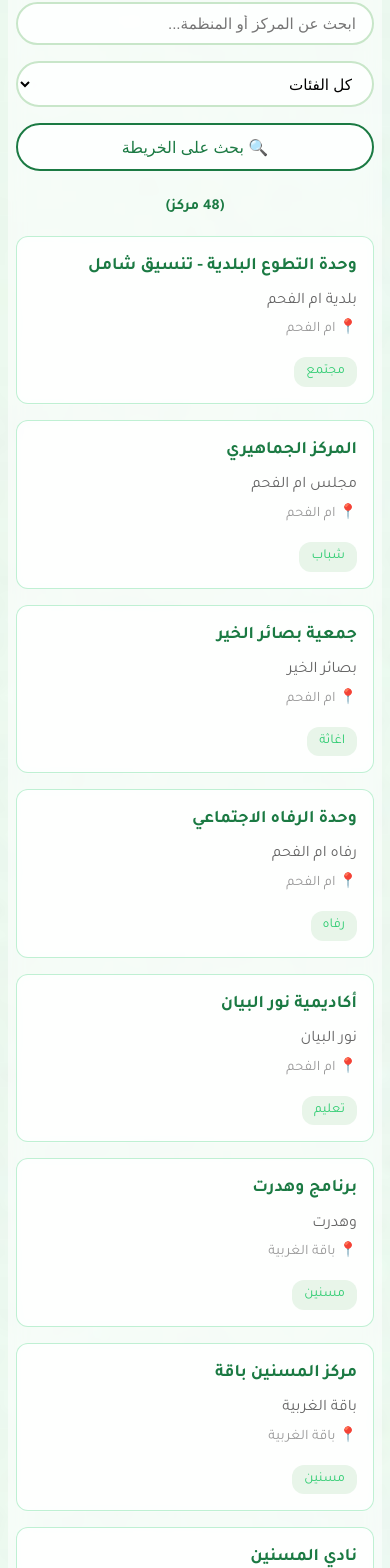
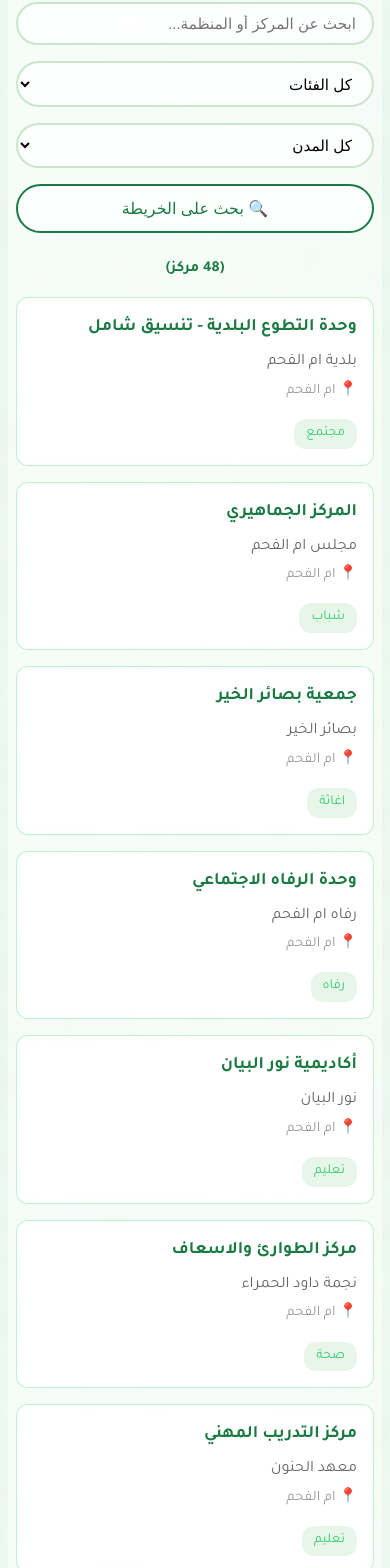
Before and after one commit to AbdullahZaid-ggg/MasarEndProgram2526, a React (Vite) app: page /search in a window 390 px wide. Shown: the part 120-1688 px from the top of the page. Built offline with nearby package versions, Linux system fonts and the light colour scheme.

Commit message:
Add city filter and center details modal with admin, phone, email, map

```diff
--- a/src/components/LocationMap.jsx
+++ b/src/components/LocationMap.jsx
@@ -66,10 +66,21 @@ function MapController({ center }) {
   return null
 }
 
-function LocationMap({ onLocationSelect }) {
+function LocationMap({ onLocationSelect, opportunities = [] }) {
   const [selectedRegion, setSelectedRegion] = useState('')
   const [center, setCenter] = useState(null)
   const [selectedLocation, setSelectedLocation] = useState(null)
+
+  const allLocations = opportunities.length > 0
+    ? opportunities.map((opp, idx) => ({
+        id: opp.id || idx,
+        name: opp.title,
+        lat: parseFloat(opp.mapLink?.split('=')[1]?.split(',')[0]) || 32.4500,
+        lng: parseFloat(opp.mapLink?.split('=')[1]?.split(',')[1]) || 34.9500,
+        type: opp.location,
+        data: opp
+      }))
+    : locations
 
   const regionCoords = {
     'ام الفحم': { lat: 32.5083, lng: 35.1547 },
@@ -86,8 +97,8 @@ function LocationMap({ onLocationSelect }) {
   }
 
   const filteredLocations = selectedRegion
-    ? locations.filter(l => l.type === selectedRegion)
-    : locations
+    ? allLocations.filter(l => l.type === selectedRegion)
+    : allLocations
 
   const handleRegionChange = (region) => {
     setSelectedRegion(region)
@@ -100,7 +111,7 @@ function LocationMap({ onLocationSelect }) {
 
   const handleMarkerClick = (loc) => {
     setSelectedLocation(loc)
-    onLocationSelect(loc.type)
+    onLocationSelect(loc.type, loc.data)
   }
 
   return (
--- a/src/pages/Search.jsx
+++ b/src/pages/Search.jsx
@@ -3,73 +3,83 @@ import LocationMap from '../components/LocationMap'
 import './Search.css'
 
 const opportunities = [
-  { id: 1, title: 'وحدة التطوع البلدية - تنسيق شامل', organization: 'بلدية ام الفحم', location: 'ام الفحم', category: 'مجتمع' },
-  { id: 2, title: 'المركز الجماهيري', organization: 'مجلس ام الفحم', location: 'ام الفحم', category: 'شباب' },
-  { id: 3, title: 'جمعية بصائر الخير', organization: 'بصائر الخير', location: 'ام الفحم', category: 'اغاثة' },
-  { id: 4, title: 'وحدة الرفاه الاجتماعي', organization: 'رفاه ام الفحم', location: 'ام الفحم', category: 'رفاه' },
-  { id: 5, title: 'أكاديمية نور البيان', organization: 'نور البيان', location: 'ام الفحم', category: 'تعليم' },
-  { id: 6, title: 'برنامج وهدرت', organization: 'وهدرت', location: 'باقة الغربية', category: 'مسنين' },
-  { id: 7, title: 'مركز المسنين باقة', organization: 'باقة الغربية', location: 'باقة الغربية', category: 'مسنين' },
-  { id: 8, title: 'نادي المسنين', organization: 'نادي المسنين', location: 'باقة الغربية', category: 'مسنين' },
-  { id: 9, title: 'سلطة الطبيعة والحدائق', organization: 'الطبيعة والحدائق', location: 'باقة الغربية', category: 'بيئة' },
-  { id: 10, title: 'وحدة التطوع - عرعرة', organization: 'مجلس عرعرة', location: 'عرعرة', category: 'مجتمع' },
-  { id: 11, title: 'المركز الجماهيري - عرعرة', organization: 'مجلس عرعرة', location: 'عرعرة', category: 'مجتمع' },
-  { id: 12, title: 'برنامج طليعة', organization: 'طليعة', location: 'عرعرة', category: 'شباب' },
-  { id: 13, title: 'مركز حركة أجيال', organization: 'أجيال', location: 'عرعرة', category: 'شباب' },
-  { id: 14, title: 'قسم الرفاه الاجتماعي - عرعرة', organization: 'رفاه عرعرة', location: 'عرعرة', category: 'رفاه' },
-  { id: 15, title: 'وحدة التطوع - كفرقرع', organization: 'مجلس كفرقرع', location: 'كفرقرع', category: 'مجتمع' },
-  { id: 16, title: 'جمعية المرام للعلوم', organization: 'المرام', location: 'كفرقرع', category: 'تعليم' },
-  { id: 17, title: 'مركز المرام العلمي', organization: 'المرام', location: 'كفرقرع', category: 'تعليم' },
-  { id: 18, title: 'قسم الرفاه - كفر قرع', organization: 'رفاه كفرقرع', location: 'كفرقرع', category: 'رفاه' },
-  { id: 19, title: 'برنامج طيور العطاء', organization: 'طيور العطاء', location: 'كفرقرع', category: 'تعليم' },
-  { id: 20, title: 'وحدة التطوع - برطعة', organization: 'مجلس برطعة', location: 'برطعة', category: 'مجتمع' },
-  { id: 21, title: 'مكتب الرفاه - معاوية', organization: 'رفاه معاوية', location: 'معاوية', category: 'رفاه' },
-  { id: 22, title: 'مكتب الرفاه - عين السهلة', organization: 'رفاه عين السهلة', location: 'عين السهلة', category: 'رفاه' },
-  { id: 23, title: 'المركز الجماهيري - مصمص', organization: 'مجلس مصمص', location: 'مصمص', category: 'مجتمع' },
-  { id: 24, title: 'قسم الشبيبة - زلفة', organization: 'شبيبة زلفة', location: 'زلفة', category: 'شباب' },
-  { id: 25, title: 'مؤسسة روح طوبة', organization: 'روح طوبة', location: 'وادي عارة', category: 'مجتمع' },
-  { id: 26, title: 'منظمة إنوش', organization: 'إنوش', location: 'وادي عارة', category: 'صحة' },
-  { id: 27, title: 'منظمة يديديم', organization: 'يديديم', location: 'وادي عارة', category: 'شباب' },
-  { id: 28, title: 'عازر متسيون', organization: 'عازر متسيون', location: 'وادي عارة', category: 'صحة' },
-  { id: 29, title: 'وحدة التطوع البلدية', organization: 'بلدية جولس', location: 'جولس', category: 'مجتمع' },
-  { id: 30, title: 'مجلس بسمة المحلي', organization: 'بسمة', location: 'برطعة', category: 'مجتمع' },
-  { id: 31, title: 'نوادي موفيت', organization: 'موفيت', location: 'باقة الغربية', category: 'مسنين' },
-  { id: 32, title: 'مركز الطوارئ والاسعاف', organization: 'نجمة داود الحمراء', location: 'ام الفحم', category: 'صحة' },
-  { id: 33, title: 'مركز التدريب المهني', organization: 'معهد الحنون', location: 'ام الفحم', category: 'تعليم' },
-  { id: 34, title: 'مركز الأطفال ذوي الاحتياجات', organization: 'الامل للتأهيل', location: 'باقة الغربية', category: 'اجتماعي' },
-  { id: 35, title: 'مكتبة عامة عرعرة', organization: 'مكتبة عرعرة', location: 'عرعرة', category: 'تعليم' },
-  { id: 36, title: 'نادي رياضي عرعرة', organization: 'نادي عرعرة الرياضي', location: 'عرعرة', category: 'شباب' },
-  { id: 37, title: 'مركز صحة المرأة', organization: 'مبادرة أمان', location: 'كفرقرع', category: 'صحة' },
-  { id: 38, title: 'مركز علاج طبيعي', organization: 'العيادة الشعبية', location: 'كفرقرع', category: 'صحة' },
-  { id: 39, title: 'مخزن الطعام المجاني', organization: 'بنك الطعام', location: 'برطعة', category: 'اغاثة' },
-  { id: 40, title: 'مركز دعم الأسرة', organization: 'بيت العائلة', location: 'معاوية', category: 'اجتماعي' },
-  { id: 41, title: 'مركز تعليم الحاسوب', organization: 'Digital Wadi Ara', location: 'عرعرة', category: 'تعليم' },
-  { id: 42, title: 'مركز حماية الطفل', organization: 'محمية الطفل', location: 'ام الفحم', category: 'اجتماعي' },
-  { id: 43, title: 'وحدة التطوع - سالم', organization: 'مجلس سالم المحلي', location: 'سالم', category: 'مجتمع' },
-  { id: 44, title: 'وحدة التطوع - رمانة', organization: 'مجلس رمانة', location: 'رمانة', category: 'مجتمع' },
-  { id: 45, title: 'مركز ج人流', organization: 'ج人流 الثقافي', location: 'جيت', category: 'تعليم' },
-  { id: 46, title: 'جمعية الإغاثة الطبية', organization: 'الهلال الأحمر', location: 'وادي عارة', category: 'صحة' },
-  { id: 47, title: 'مركز المسنين عركز', organization: 'دار رعاية عركز', location: 'عركز', category: 'مسنين' },
-  { id: 48, title: 'وحدة التطوع - الفريديس', organization: 'مجلس الفريديس', location: 'الفريديس', category: 'مجتمع' },
+  { id: 1, title: 'وحدة التطوع البلدية - تنسيق شامل', organization: 'بلدية ام الفحم', location: 'ام الفحم', category: 'مجتمع', admin: 'أحمد محمد', phone: '050-9072773', email: '', mapLink: 'https://maps.google.com/?q=32.5083,35.1547' },
+  { id: 2, title: 'المركز الجماهيري', organization: 'مجلس ام الفحم', location: 'ام الفحم', category: 'شباب', admin: 'خالد سليم', phone: '04-8591600', email: '', mapLink: 'https://maps.google.com/?q=32.5083,35.1547' },
+  { id: 3, title: 'جمعية بصائر الخير', organization: 'بصائر الخير', location: 'ام الفحم', category: 'اغاثة', admin: 'صلاح الدين', phone: '050-3209055', email: 'basair@org.com', mapLink: 'https://maps.google.com/?q=32.5083,35.1547' },
+  { id: 4, title: 'وحدة الرفاه الاجتماعي', organization: 'رفاه ام الفحم', location: 'ام الفحم', category: 'رفاه', admin: 'منى علي', phone: '', email: '', mapLink: 'https://maps.google.com/?q=32.5083,35.1547' },
+  { id: 5, title: 'أكاديمية نور البيان', organization: 'نور البيان', location: 'ام الفحم', category: 'تعليم', admin: 'ياسر الشيخ', phone: '04-8591600', email: 'nur@edu.org', mapLink: 'https://maps.google.com/?q=32.5083,35.1547' },
+  { id: 6, title: 'مركز الطوارئ والاسعاف', organization: 'نجمة داود الحمراء', location: 'ام الفحم', category: 'صحة', admin: 'إسراء عبادي', phone: '04-8591000', email: 'mda@mda.org', mapLink: 'https://maps.google.com/?q=32.5083,35.1547' },
+  { id: 7, title: 'مركز التدريب المهني', organization: 'معهد الحنون', location: 'ام الفحم', category: 'تعليم', admin: 'عمر غنايم', phone: '04-8592000', email: 'hon@edu.org', mapLink: 'https://maps.google.com/?q=32.5083,35.1547' },
+  { id: 8, title: 'مركز حماية الطفل', organization: 'محمية الطفل', location: 'ام الفحم', category: 'اجتماعي', admin: 'هدى أبو جودة', phone: '050-1111111', email: 'child@protect.org', mapLink: 'https://maps.google.com/?q=32.5083,35.1547' },
+  { id: 9, title: 'برنامج وهدرت', organization: 'وهدرت', location: 'باقة الغربية', category: 'مسنين', admin: 'رانيا قاسم', phone: '08-6699254', email: '', mapLink: 'https://maps.google.com/?q=32.4282,34.9406' },
+  { id: 10, title: 'مركز المسنين باقة', organization: 'باقة الغربية', location: 'باقة الغربية', category: 'مسنين', admin: 'سعادتي', phone: '', email: '', mapLink: 'https://maps.google.com/?q=32.4282,34.9406' },
+  { id: 11, title: 'نادي المسنين', organization: 'نادي المسنين', location: 'باقة الغربية', category: 'مسنين', admin: 'مريم موسى', phone: '04-6286500', email: '', mapLink: 'https://maps.google.com/?q=32.4282,34.9406' },
+  { id: 12, title: 'سلطة الطبيعة والحدائق', organization: 'الطبيعة والحدائق', location: 'باقة الغربية', category: 'بيئة', admin: 'ريان يونس', phone: '08-6699254', email: 'nature@parks.gov', mapLink: 'https://maps.google.com/?q=32.4282,34.9406' },
+  { id: 13, title: 'مركز الأطفال ذوي الاحتياجات', organization: 'الامل للتأهيل', location: 'باقة الغربية', category: 'اجتماعي', admin: 'لمى جباعي', phone: '04-6288000', email: 'hope@rehab.org', mapLink: 'https://maps.google.com/?q=32.4282,34.9406' },
+  { id: 14, title: 'وحدة التطوع - عرعرة', organization: 'مجلس عرعرة', location: 'عرعرة', category: 'مجتمع', admin: 'ولاء重度', phone: '050-9777260', email: 'voluntary.walaa.m@gmail.com', mapLink: 'https://maps.google.com/?q=32.4833,35.0500' },
+  { id: 15, title: 'المركز الجماهيري - عرعرة', organization: 'مجلس عرعرة', location: 'عرعرة', category: 'مجتمع', admin: 'باسل حاج يحيى', phone: '052-4284233', email: '', mapLink: 'https://maps.google.com/?q=32.4833,35.0500' },
+  { id: 16, title: 'برنامج طليعة', organization: 'طليعة', location: 'عرعرة', category: 'شباب', admin: 'حسين جبارين', phone: '050-8170004', email: '', mapLink: 'https://maps.google.com/?q=32.4833,35.0500' },
+  { id: 17, title: 'مركز حركة أجيال', organization: 'أجيال', location: 'عرعرة', category: 'شباب', admin: 'أحمدlements', phone: '050-9020433', email: 'aaiak@arara-ara.muni.il', mapLink: 'https://maps.google.com/?q=32.4833,35.0500' },
+  { id: 18, title: 'مكتبة عامة عرعرة', organization: 'مكتبة عرعرة', location: 'عرعرة', category: 'تعليم', admin: 'منار重度', phone: '', email: '', mapLink: 'https://maps.google.com/?q=32.4833,35.0500' },
+  { id: 19, title: 'نادي رياضي عرعرة', organization: 'نادي عرعرة الرياضي', location: 'عرعرة', category: 'شباب', admin: 'وسام重度', phone: '', email: '', mapLink: 'https://maps.google.com/?q=32.4833,35.0500' },
+  { id: 20, title: 'مركز تعليم الحاسوب', organization: 'Digital Wadi Ara', location: 'عرعرة', category: 'تعليم', admin: 'تسنيم重度', phone: '050-0000000', email: 'digital@wadiara.org', mapLink: 'https://maps.google.com/?q=32.4833,35.0500' },
+  { id: 21, title: 'وحدة التطوع - كفرقرع', organization: 'مجلس كفرقرع', location: 'كفرقرع', category: 'مجتمع', admin: 'مازن重度', phone: '04-6358111', email: '', mapLink: 'https://maps.google.com/?q=32.1123,34.9741' },
+  { id: 22, title: 'جمعية المرام للعلوم', organization: 'المرام', location: 'كفرقرع', category: 'تعليم', admin: 'د. محمد重度', phone: '', email: 'contact@al-maram.org', mapLink: 'https://maps.google.com/?q=32.1123,34.9741' },
+  { id: 23, title: 'مركز المرام العلمي', organization: 'المرام', location: 'كفرقرع', category: 'تعليم', admin: 'د. محمد重度', phone: '', email: 'contact@al-maram.org', mapLink: 'https://maps.google.com/?q=32.1123,34.9741' },
+  { id: 24, title: 'مركز صحة المرأة', organization: 'مبادرة أمان', location: 'كفرقرع', category: 'صحة', admin: 'د. ريم重度', phone: '', email: 'aman@health.org', mapLink: 'https://maps.google.com/?q=32.1123,34.9741' },
+  { id: 25, title: 'مركز علاج طبيعي', organization: 'العيادة الشعبية', location: 'كفرقرع', category: 'صحة', admin: 'معاذ重度', phone: '', email: '', mapLink: 'https://maps.google.com/?q=32.1123,34.9741' },
+  { id: 26, title: 'وحدة التطوع - برطعة', organization: 'مجلس برطعة', location: 'برطعة', category: 'مجتمع', admin: 'سارة重度', phone: '04-6257692', email: '', mapLink: 'https://maps.google.com/?q=32.4476,35.0536' },
+  { id: 27, title: 'مخزن الطعام المجاني', organization: 'بنك الطعام', location: 'برطعة', category: 'اغاثة', admin: 'كريم重度', phone: '', email: 'foodbank@org.org', mapLink: 'https://maps.google.com/?q=32.4476,35.0536' },
+  { id: 28, title: 'مؤسسة روح طوبة', organization: 'روح طوبة', location: 'وادي عارة', category: 'مجتمع', admin: 'سارة重度', phone: '03-5436868', email: 'sarah@ruachtova.org.il', mapLink: 'https://maps.google.com/?q=32.4833,35.0500' },
+  { id: 29, title: 'منظمة إنوش', organization: 'إنوش', location: 'وادي عارة', category: 'صحة', admin: 'يارا重度', phone: '052-6166610', email: 'yaara.s@enosh.org.il', mapLink: 'https://maps.google.com/?q=32.4833,35.0500' },
+  { id: 30, title: 'منظمة يديديم', organization: 'يديديم', location: 'وادي عارة', category: 'شباب', admin: 'Impact Team', phone: '02-6550220', email: 'impact@yedidim.org.il', mapLink: 'https://maps.google.com/?q=32.4833,35.0500' },
+  { id: 31, title: 'عازر متسيون', organization: 'عازر متسيون', location: 'وادي عارة', category: 'صحة', admin: 'Volunteer Team', phone: '', email: '', mapLink: 'https://maps.google.com/?q=32.4833,35.0500' },
+  { id: 32, title: 'جمعية الإغاثة الطبية', organization: 'الهلال الأحمر', location: 'وادي عارة', category: 'صحة', admin: 'فريق الإنقاذ', phone: '', email: 'redcrescent@org.org', mapLink: 'https://maps.google.com/?q=32.4833,35.0500' },
+  { id: 33, title: 'وحدة التطوع البلدية', organization: 'بلدية جولس', location: 'جولس', category: 'مجتمع', admin: 'بلدية جولس', phone: '', email: '', mapLink: 'https://maps.google.com/?q=32.5123,35.0833' },
+  { id: 34, title: 'مجلس بسمة المحلي', organization: 'بسمة', location: 'برطعة', category: 'مجتمع', admin: 'سارة重度', phone: '04-6257692', email: '', mapLink: 'https://maps.google.com/?q=32.4476,35.0536' },
+  { id: 35, title: 'نوادي موفيت', organization: 'موفيت', location: 'باقة الغربية', category: 'مسنين', admin: 'مركز المسنين', phone: '04-6286500', email: '', mapLink: 'https://maps.google.com/?q=32.4282,34.9406' },
+  { id: 36, title: 'مكتب الرفاه - معاوية', organization: 'رفاه معاوية', location: 'معاوية', category: 'رفاه', admin: 'مكتب الرفاه', phone: '04-6361703', email: '', mapLink: 'https://maps.google.com/?q=32.3500,35.0167' },
+  { id: 37, title: 'مكتب الرفاه - عين السهلة', organization: 'رفاه عين السهلة', location: 'عين السهلة', category: 'رفاه', admin: 'مكتب الرفاه', phone: '04-6257485', email: '', mapLink: 'https://maps.google.com/?q=32.3833,35.0333' },
+  { id: 38, title: 'المركز الجماهيري - مصمص', organization: 'مجلس مصمص', location: 'مصمص', category: 'مجتمع', admin: 'لجنة المتطوعين', phone: '', email: '', mapLink: 'https://maps.google.com/?q=32.4500,35.1000' },
+  { id: 39, title: 'قسم الشبيبة - زلفة', organization: 'شبيبة زلفة', location: 'زلفة', category: 'شباب', admin: 'قسم الشبيبة', phone: '', email: '', mapLink: 'https://maps.google.com/?q=32.5500,35.1833' },
+  { id: 40, title: 'مركز دعم الأسرة', organization: 'بيت العائلة', location: 'معاوية', category: 'اجتماعي', admin: 'نورة重度', phone: '', email: 'family@support.org', mapLink: 'https://maps.google.com/?q=32.3500,35.0167' },
+  { id: 41, title: 'وحدة التطوع - سالم', organization: 'مجلس سالم المحلي', location: 'سالم', category: 'مجتمع', admin: 'مجلس سالم', phone: '', email: '', mapLink: 'https://maps.google.com/?q=32.3167,34.9500' },
+  { id: 42, title: 'وحدة التطوع - رمانة', organization: 'مجلس رمانة', location: 'رمانة', category: 'مجتمع', admin: 'مجلس رمانة', phone: '', email: '', mapLink: 'https://maps.google.com/?q=32.3667,35.0167' },
+  { id: 43, title: 'مركز ج人流', organization: 'ج人流 الثقافي', location: 'جيت', category: 'تعليم', admin: 'ج人流', phone: '', email: 'jiron@jiron.org', mapLink: 'https://maps.google.com/?q=32.5833,35.1333' },
+  { id: 44, title: 'مركز المسنين عركز', organization: 'دار رعاية عركز', location: 'عركز', category: 'مسنين', admin: 'دار الرعاية', phone: '', email: '', mapLink: 'https://maps.google.com/?q=32.6167,35.0833' },
+  { id: 45, title: 'وحدة التطوع - الفريديس', organization: 'مجلس الفريديس', location: 'الفريديس', category: 'مجتمع', admin: 'مجلس الفريديس', phone: '', email: '', mapLink: 'https://maps.google.com/?q=32.4333,34.9167' },
+  { id: 46, title: 'قسم الرفاه الاجتماعي - عرعرة', organization: 'رفاه عرعرة', location: 'عرعرة', category: 'رفاه', admin: 'كريمة ملحم', phone: '077-3624312', email: 'krimam@arara-ara.muni.il', mapLink: 'https://maps.google.com/?q=32.4833,35.0500' },
+  { id: 47, title: 'قسم الرفاه - كفر قرع', organization: 'رفاه كفرقرع', location: 'كفرقرع', category: 'رفاه', admin: 'موظف الرفاه', phone: '04-6358111', email: '', mapLink: 'https://maps.google.com/?q=32.1123,34.9741' },
+  { id: 48, title: 'برنامج طيور العطاء', organization: 'طيور العطاء', location: 'كفرقرع', category: 'تعليم', admin: 'برنامج طيور', phone: '', email: '', mapLink: 'https://maps.google.com/?q=32.1123,34.9741' },
 ]
 
 function Search() {
   const [searchTerm, setSearchTerm] = useState('')
   const [category, setCategory] = useState('')
+  const [city, setCity] = useState('')
   const [mapLocation, setMapLocation] = useState('')
   const [showMap, setShowMap] = useState(false)
+  const [selectedCenter, setSelectedCenter] = useState(null)
 
-  const handleLocationSelect = (location) => {
+  const cities = [...new Set(opportunities.map(opp => opp.location))].sort()
+
+  const handleLocationSelect = (location, centerData = null) => {
     setMapLocation(location)
+    if (centerData) setSelectedCenter(centerData)
   }
 
   const filtered = opportunities.filter(opp => {
     const matchesSearch = opp.title.toLowerCase().includes(searchTerm.toLowerCase()) ||
                          opp.organization.toLowerCase().includes(searchTerm.toLowerCase())
     const matchesCategory = !category || opp.category === category
+    const matchesCity = !city || opp.location === city
     const matchesLocation = !mapLocation || opp.location === mapLocation
-    return matchesSearch && matchesCategory && matchesLocation
+    return matchesSearch && matchesCategory && matchesCity && matchesLocation
   })
+
+  const handleCardClick = (opp) => {
+    setSelectedCenter(opp)
+  }
 
   return (
     <div className="search-page">
@@ -92,6 +102,13 @@ function Search() {
             <option value="مسنين">مسنين</option>
             <option value="بيئة">بيئة</option>
             <option value="صحة">صحة</option>
+            <option value="اجتماعي">اجتماعي</option>
+          </select>
+          <select value={city} onChange={(e) => setCity(e.target.value)}>
+            <option value="">كل المدن</option>
+            {cities.map(city => (
+              <option key={city} value={city}>{city}</option>
+            ))}
           </select>
           <button
             className="map-toggle-btn"
@@ -104,7 +121,7 @@ function Search() {
 
       {showMap && (
         <div className="map-container">
-          <LocationMap onLocationSelect={handleLocationSelect} />
+          <LocationMap onLocationSelect={handleLocationSelect} opportunities={opportunities} />
           {mapLocation && (
             <button
               className="clear-location"
@@ -126,7 +143,7 @@ function Search() {
           <p className="no-results">لم يتم العثور على مراكز</p>
         ) : (
           filtered.map(opp => (
-            <div key={opp.id} className="opportunity-card">
+            <div key={opp.id} className="opportunity-card" onClick={() => handleCardClick(opp)}>
               <h3>{opp.title}</h3>
               <p className="org">{opp.organization}</p>
               <p className="location">📍 {opp.location}</p>
@@ -135,6 +152,50 @@ function Search() {
           ))
         )}
       </div>
+
+      {selectedCenter && (
+        <div className="center-details-modal" onClick={() => setSelectedCenter(null)}>
+          <div className="center-details-content" onClick={(e) => e.stopPropagation()}>
+            <button className="close-btn" onClick={() => setSelectedCenter(null)}>×</button>
+            <h2>{selectedCenter.title}</h2>
+            <p className="org-name">{selectedCenter.organization}</p>
+
+            <div className="detail-row">
+              <span className="label">📍 الموقع:</span>
+              <span className="value">{selectedCenter.location}</span>
+            </div>
+
+            <div className="detail-row">
+              <span className="label">📋 الفئة:</span>
+              <span className="value">{selectedCenter.category}</span>
+            </div>
+
+            <div className="detail-row">
+              <span className="label">👤 المسؤول:</span>
+              <span className="value">{selectedCenter.admin || 'غير محدد'}</span>
+            </div>
+
+            <div className="detail-row">
+              <span className="label">📞 الهاتف:</span>
+              <span className="value">{selectedCenter.phone || 'غير متوفر'}</span>
+            </div>
+
+            <div className="detail-row">
+              <span className="label">📧 البريد:</span>
+              <span className="value">{selectedCenter.email || 'غير متوفر'}</span>
+            </div>
+
+            <a
+              href={selectedCenter.mapLink}
+              target="_blank"
+              rel="noopener noreferrer"
+              className="map-link-btn"
+            >
+              📍 فتح في Google Maps
+            </a>
+          </div>
+        </div>
+      )}
     </div>
   )
 }
```
